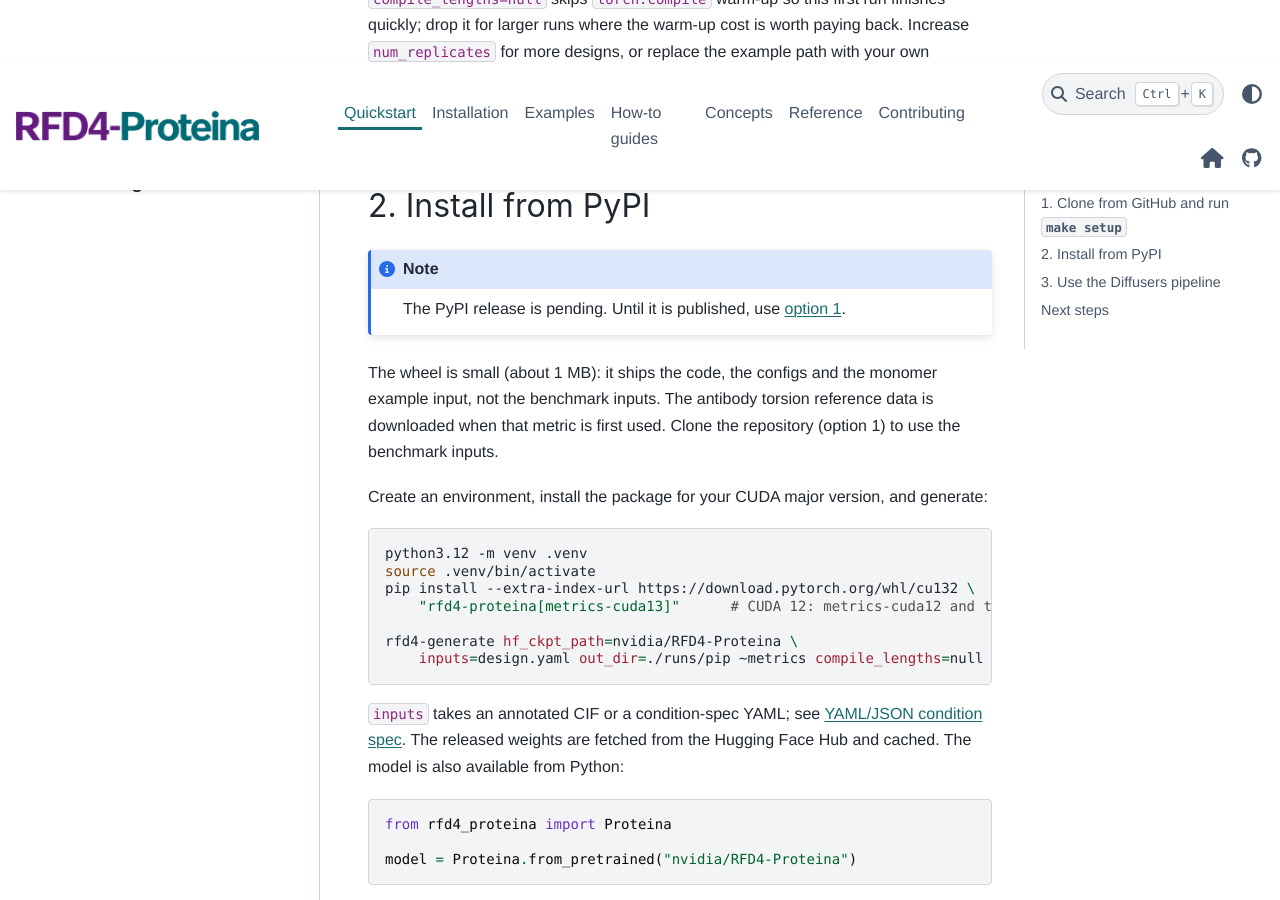
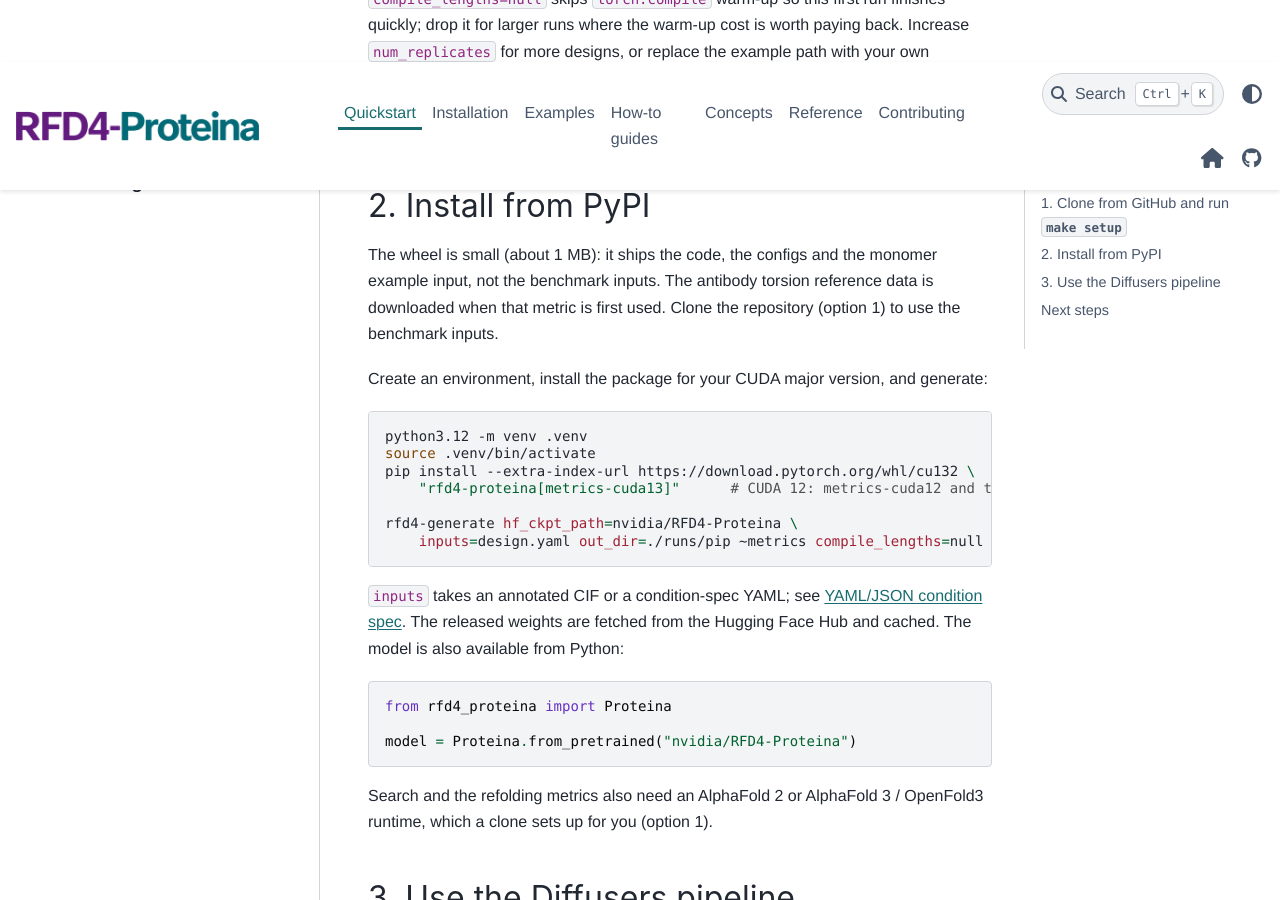
Before and after one commit to RazzyChen/RFD4-Proteina, a Sphinx documentation site: the page built from docs/quickstart.rst, in a window 1280 px wide and 900 px high, scrolled down 1874 px. Built offline with Sphinx 7.4.7 and the PyData theme 0.15.4, drawn with Linux system fonts in a browser that asks for light colours.

Commit message:
docs: install from PyPI (remove the pending-release notes)

```diff
--- a/docs/quickstart.rst
+++ b/docs/quickstart.rst
@@ -84,11 +84,6 @@ Docker and Apptainer, see :doc:`installation`.
 
 2. Install from PyPI
 --------------------
-
-.. note::
-
-   The PyPI release is pending. Until it is published, use :ref:`option 1
-   <quickstart-make-setup>`.
 
 The wheel is small (about 1 MB): it ships the code, the configs and the monomer example input, not the
 benchmark inputs. The antibody torsion reference data is downloaded when that metric is first used. Clone the repository
```
